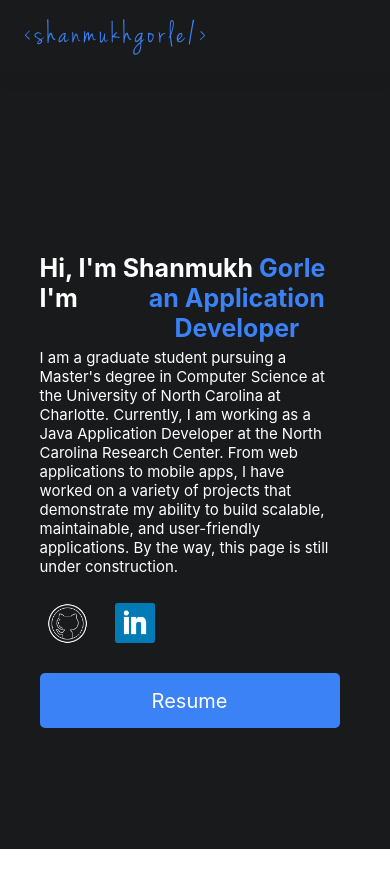
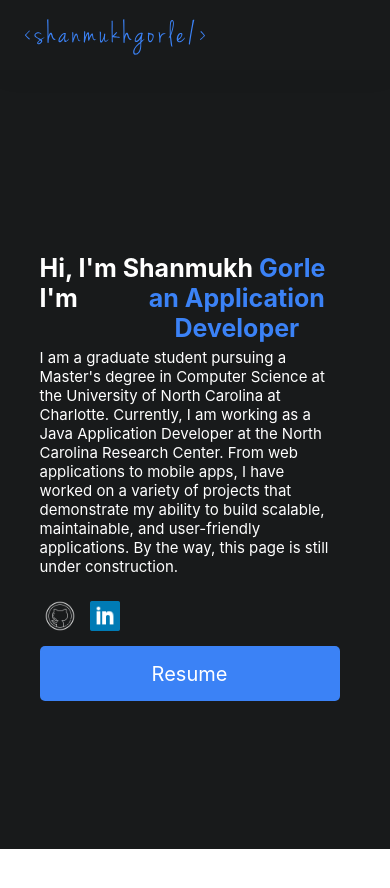
Before and after one commit to gorleshanmukh/myportfolio, a React (Create React App) app: page / in a window 390 px wide. Shown: the top 888 px of the page. Built offline with nearby package versions, Linux system fonts and the light colour scheme.

Commit message:
ui changes for mobile view

```diff
--- a/src/App.css
+++ b/src/App.css
@@ -219,4 +219,8 @@ svg {
   .type-animation {
     overflow: hidden;
   }
+  .links > a {
+    margin: 0 10px;
+  }
+
 }
--- a/src/components/typeanim.js
+++ b/src/components/typeanim.js
@@ -46,8 +46,8 @@ const TypeAnim = () => {
                 demonstrate my ability to build scalable, maintainable, and user-friendly applications. By the way, this page is still under construction.
             </div>
             <div className={"links"}>
-               <a target={"_blank"} href={"https://github.com/gorleshanmukh"}> <img width="55px" style={{filter:"invert(1)"}} className={"link-image"} src={"github.png"} alt={"linkedin"} /></a>
-                <a target={"_blank"} href={"https://www.linkedin.com/in/gorleshanmukh/"}> <img width="40px" className={"link-image"} src={"linkedin.png"} alt={"linkedin"} /></a>
+               <a style={{ display: "flex", justifyContent: "center", alignItems: "center" }} target={"_blank"} href={"https://github.com/gorleshanmukh"}> <img width={window.innerWidth <= 768 ? "40px" : "60px"} style={{filter:"invert(1)"}} className={"link-image"} src={"github.png"} alt={"linkedin"} /></a>
+                <a style={{ display: "flex", justifyContent: "center", alignItems: "center" }} target={"_blank"} href={"https://www.linkedin.com/in/gorleshanmukh/"}> <img width={window.innerWidth <= 768 ? "30px" : "40px"} className={"link-image"} src={"linkedin.png"} alt={"linkedin"} /></a>
             </div>
             <div className={"resume-container"}>
                 <a className={"resume-link"} href={"/resume/resume.pdf"} target={"_blank"} >Resume</a>
```
